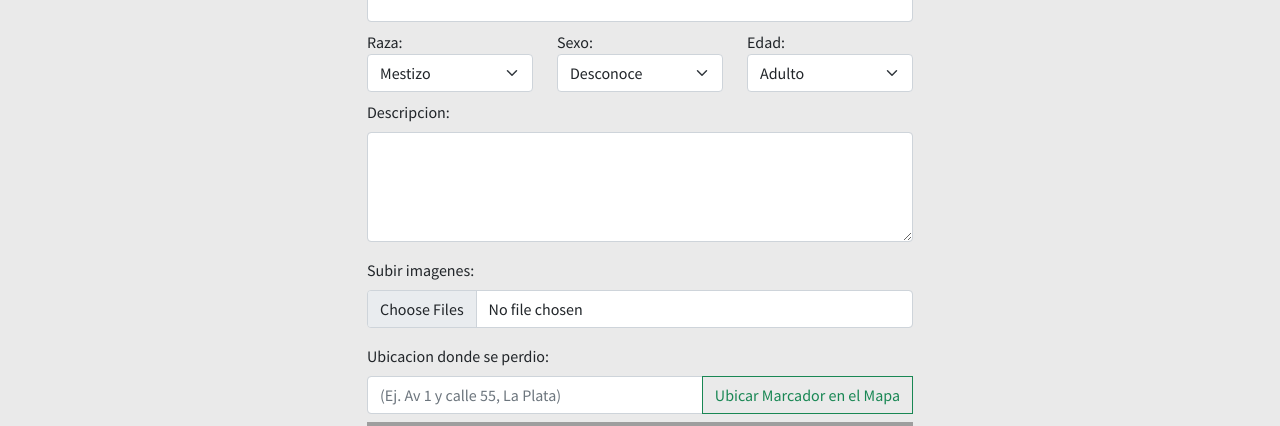
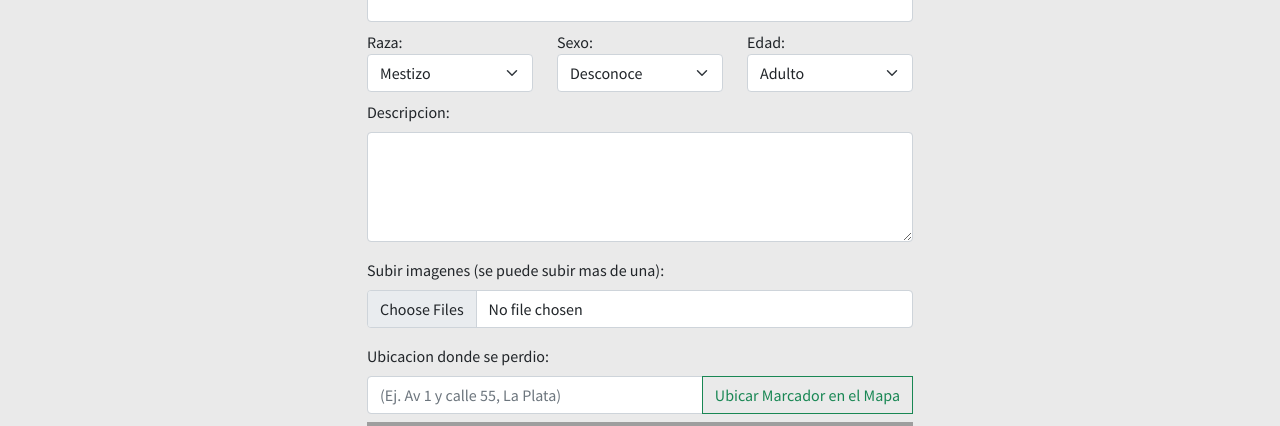
Before and after one commit to Nadzt/MascotasLP, a Node server app: page /mascotas/nueva in a window 1280 px wide. Shown: the part 375-801 px from the top of the page. Run offline with Node 20, Linux system fonts and the light colour scheme; the visitor is signed in with stand-in values (Sample User, id 1); some libraries are stand-ins or nearby versions; grey boxes are pictures that could not be loaded.

Commit message:
minor QoL

```diff
--- a/views/found/new.ejs
+++ b/views/found/new.ejs
@@ -78,7 +78,7 @@
             </div> -->
 
             <div class="mb-3">
-                <label for="images" class="form-label">Subir imagenes:</label>
+                <label for="images" class="form-label">Subir imagenes (se puede subir mas de una):</label>
                 <input class="form-control" type="file" name="images" id="images" accept="image/png, image/jpeg, image/jpg" multiple required>
                 <span class="form-file-text"></span>
                 <div class="invalid-feedback">Incluye alguna foto para que su dueño pueda verla y reconocerla como suya</div>
--- a/views/pets/new.ejs
+++ b/views/pets/new.ejs
@@ -83,7 +83,7 @@
             </div> -->
 
             <div class="mb-3">
-                <label for="images" class="form-label">Subir imagenes:</label>
+                <label for="images" class="form-label">Subir imagenes (se puede subir mas de una):</label>
                 <input class="form-control" type="file" name="images" id="images" accept="image/png, image/jpeg, image/jpg" multiple required>
                 <span class="form-file-text"></span>
                 <div class="invalid-feedback">con una foto alguien podria reconocer a tu mascota</div>
```
